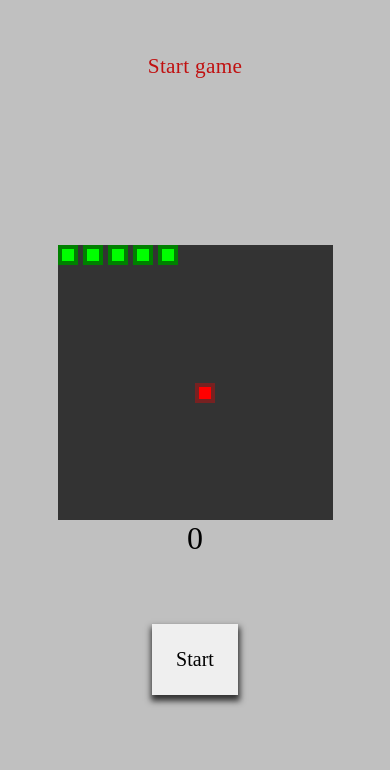
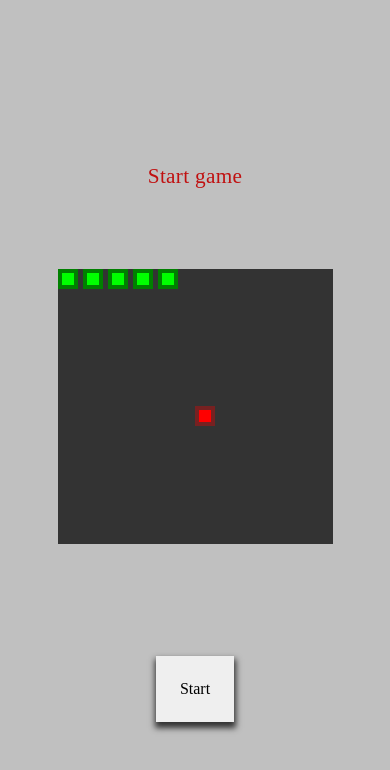
Before and after one commit to KylesTech95/snake-game, a React (Create React App) app: page / in a window 390 px wide. Shown: the top 770 px of the page. Built offline with nearby package versions, Linux system fonts and the light colour scheme; a web font is replaced by a local one.

Commit message:
tablet media query

```diff
--- a/src/App.css
+++ b/src/App.css
@@ -322,3 +322,112 @@ width:20px;
     }
 
     }
+    @media screen and (max-height:1200px) and (max-width:860px){
+
+       .btn-container{
+        margin-top:-.75rem;
+        transform: scale(1);
+        position:absolute;
+        bottom: -65%;
+
+       }
+       #display-container{
+        top:15%;
+       }
+       #btn{
+        margin-top:0;
+        font-size:1rem;
+       }
+       #score{
+        display:none;
+       }
+      #canvas-container{
+        margin-top:0;
+      }
+      #keypad-container{
+        position: absolute;
+        bottom:-40%;
+
+
+      }
+
+      }
+      @media screen and (max-height:400px){
+        #canvas-container{
+          margin-top:0;
+          margin-bottom:1rem;
+          gap:0;
+        }
+
+          #canvas-actual{
+            width:275px;
+            height:275px;
+          }
+         .btn-container{
+          margin-top:-.75rem;
+          transform: scale(1);
+          position:absolute;
+          right: -50%;
+          bottom: 100px;
+         }
+         #btn{
+          margin-top:0;
+          font-size:1rem;
+         }
+         #score{
+          margin-top:1rem;
+          display:none;
+         }
+         .snake,
+         #food{
+        height:22px;
+        width:22px;
+         }
+         #display-container{
+          width: 100%;
+          left:0;
+          top:-4%;
+
+         }
+         #display{
+          font-size:15px;
+          text-align: center;
+          text-shadow: none;
+        }
+        #keypad-container{
+          position: absolute;
+          left:-75%;
+          top:30%;
+        }
+
+        }
+        @media screen and (max-height:860px) and (max-width:1200px){
+
+           .btn-container{
+            margin-top:-.75rem;
+            transform: scale(1);
+            position:absolute;
+            bottom: -65%;
+
+           }
+           #display-container{
+            top:15%;
+           }
+           #btn{
+            margin-top:0;
+            font-size:1rem;
+           }
+           #score{
+            display:none;
+           }
+          #canvas-container{
+            margin-top:-2rem;
+          }
+          #keypad-container{
+            position: absolute;
+            bottom:-40%;
+
+
+          }
+
+          }
```
